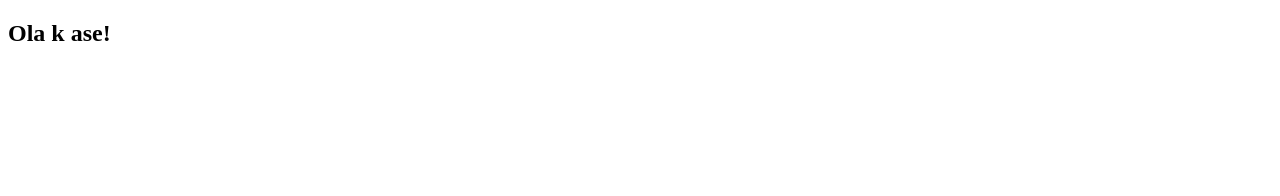
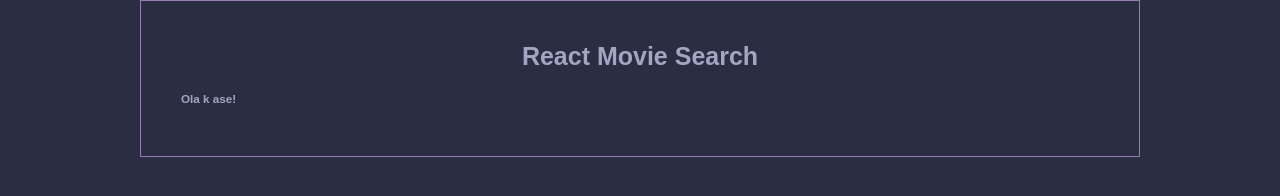
Before and after one commit to Mini0n/ReactMovieSearch, a React app: page / in a window 1280 px wide. Built offline with nearby package versions, Linux system fonts and the light colour scheme.

Commit message:
styles and main cmpt updates

```diff
--- a/src/index.js
+++ b/src/index.js
@@ -1,9 +1,16 @@
 import React from "react";
 import ReactDOM from "react-dom";
 
+import "./styles.css";
+
 class Main extends React.Component {
   render() {
-    return <h1>Ola k ase!</h1>;
+    return (
+      <div className="container">
+        <h1 className="title">React Movie Search</h1>
+        <h3>Ola k ase!</h3>
+      </div>
+    );
   }
 }
 
--- a/src/styles.css
+++ b/src/styles.css
@@ -1,4 +1,45 @@
 html {
   font-size: 10px;
-  color: purple;
+  font-family: Arial, Helvetica, sans-serif;
 }
+
+* {
+  box-sizing: border-box;
+}
+
+body {
+  margin: 0;
+  padding: 0;
+  background-color: #2b2d42;
+  color: #a3a5c3;
+}
+
+p {
+  font-size: 1.5rem;
+}
+
+small {
+  font-size: 1.2rem;
+}
+
+.container {
+  margin: 0 auto;
+  max-width: 1000px;
+  padding: 20px 40px 40px 40px;
+  border: 1px solid #947eb0;
+}
+
+.title {
+  font-size: 2.5rem;
+  text-align: center;
+}
+
+/*
+=== COLORS ===
+
+#2b2d42, Space Cadet (Background)
+#0c7489, Teal Blue
+#947eb0, Purple Mountain Majesty
+#a3a5c3, Blue Yonder (text)
+#d72638  Amaranth red
+*/
```
